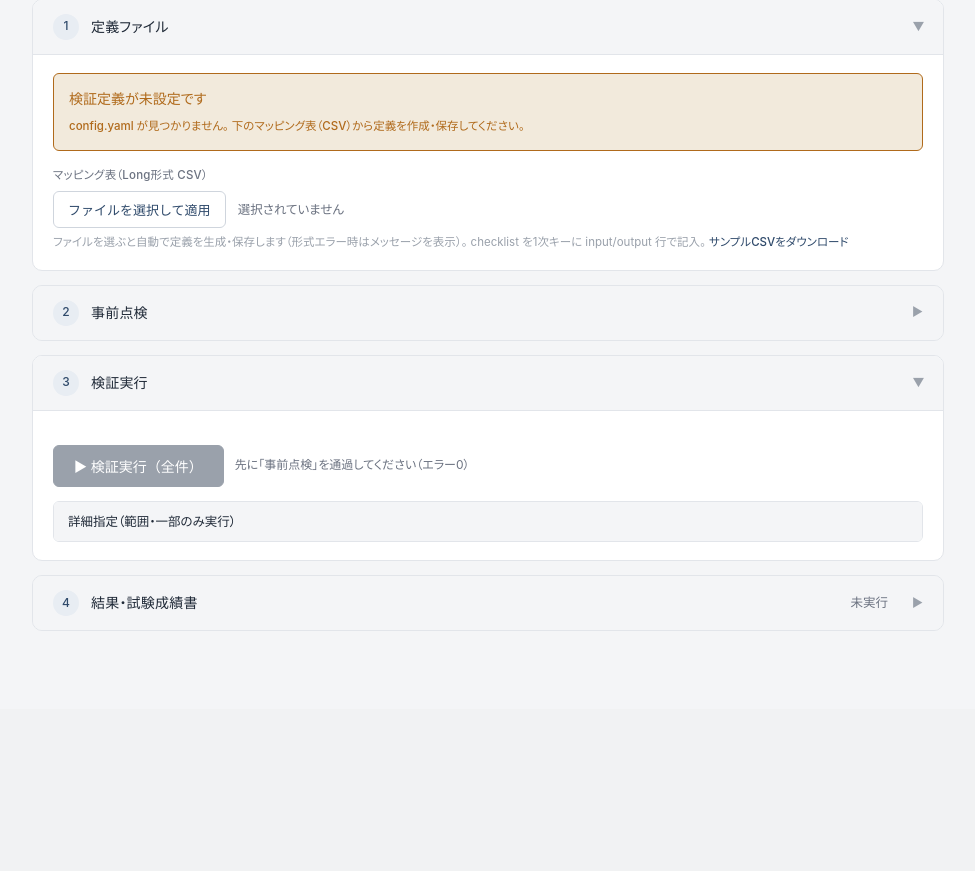
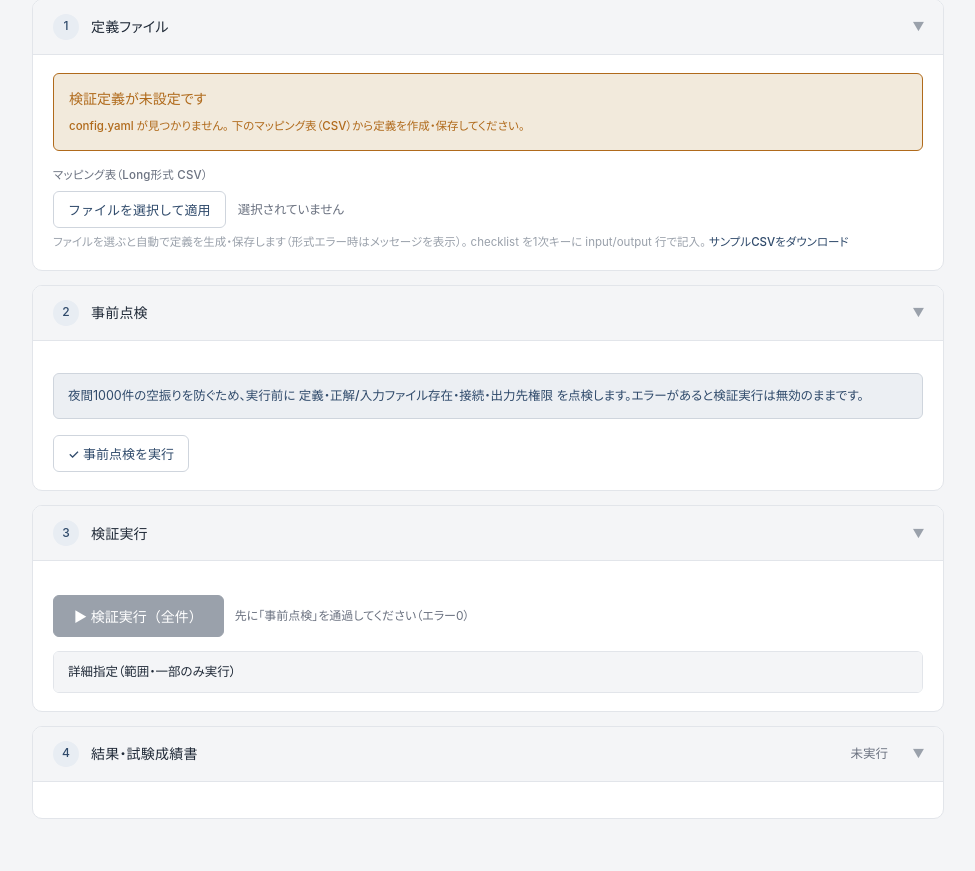
Before and after one commit to kyh0815/DataComparator, a Flask app: page / in a window 1280 px wide. Shown: the part 463-1334 px from the top of the page, without its empty margins (152-1127 px from the left). Before the commit the page ends 1094 px from the top, so only its background shows below. Run offline with Flask 3, Linux system fonts and the light colour scheme.

Commit message:
fix(gui): 단계 자동 접힘/펼침·자동 스크롤 제거 — 접기/펴기는 사용자 헤더 클릭으로만
파일 업로드·事前点検 통과·検証実行·초기 로드 시 단계를 자동으로 접거나 펴지 않는다.
이전엔 성공 텍스트를 그린 직후 step을 collapse(숨김)+다음 step으로 scroll해 "텍스트 깜빡+화면 흔들림"이
발생했다(원인). 이제 markStepDone으로 요약 텍스트만 갱신하고 접힘은 헤더 클릭 전용. ④結果도 기본 펼침.
백엔드·엔드포인트 무수정. 255 passed.

Co-Authored-By: Claude Opus 4.8 <noreply@anthropic.com>

```diff
--- a/src/gui/templates/index.html
+++ b/src/gui/templates/index.html
@@ -380,7 +380,7 @@
   </section>
 
   <!-- ===== ④ 結果・試験成績書 ===== -->
-  <section class="step collapsed" id="step-result">
+  <section class="step" id="step-result">
     <div class="step-head" data-step="result"><span class="num">4</span><h2>結果・試験成績書</h2><span class="sum">未実行</span><span class="chev">▶</span></div>
     <div class="step-body">
       <div id="banner" class="banner err"></div>
@@ -439,11 +439,11 @@ let preflightOK = false;            // ②点検通過(エラー0)で③解禁
 const DEF = {{ definition | tojson }};
 
 /* ───────── 段(アコーディオン)制御 ───────── */
-function expandStep(id){ $(id).classList.remove("collapsed"); }
 function setStepSummary(id, html){ const e=$(id).querySelector(".sum"); if(e) e.innerHTML=html; }
-function setStepDone(id, done){ const n=$(id).querySelector(".num"); if(n) n.classList.toggle("done", done); }  /* 번호 유지(상태는 접힘+텍스트) */
-function collapseDone(id, summaryHtml){ setStepSummary(id, summaryHtml); setStepDone(id, true); $(id).classList.add("collapsed"); }
-// 段ヘッダクリックで開閉(完了後の見直し用)。
+function setStepDone(id, done){ const n=$(id).querySelector(".num"); if(n) n.classList.toggle("done", done); }
+// 상태 요약만 갱신(접힘/펼침은 자동으로 건드리지 않음 — 사용자가 헤더 클릭으로만 토글).
+function markStepDone(id, summaryHtml){ setStepSummary(id, summaryHtml); setStepDone(id, true); }
+// 段ヘッダクリックで開閉(접고/펴는 건 사용자 조작 전용)。
 document.querySelectorAll(".step-head").forEach(h=>{
   const num=h.querySelector(".num"); if(num) num.dataset.num=num.textContent;
   h.addEventListener("click", ()=> h.parentElement.classList.toggle("collapsed"));
@@ -555,8 +555,7 @@ async function applyDefinition(){
     const chips=(gen.shells||[]).map(s=>`<span class="schip"><span class="sid">${escapeHtml(s.test_id)}</span><span class="io">入力×${s.input_count}・出力×${s.output_count}</span></span>`).join("");
     res.innerHTML=`<div class="okline">✓ <span>${gen.count} シェルの定義を保存しました</span></div><div class="slist">${chips}</div>`;
     await refreshDefPreview();
-    collapseDone("step-def", `✓ 定義を保存しました（${gen.count} シェル）`);
-    expandStep("step-pre"); scrollToEl("step-pre","start");
+    markStepDone("step-def", `✓ 定義を保存しました（${gen.count} シェル）`);
   }catch(e){ res.innerHTML=`<div class="errbox">通信エラー: ${escapeHtml(e)}</div>`; }
   finally{ btn.disabled=false; btn.textContent=old; }
 }
@@ -587,8 +586,7 @@ $("preflight").addEventListener("click", async () => {
     setRunGate();
     const nw=(d.warnings||[]).length;
     if (preflightOK){
-      collapseDone("step-pre", nw ? `<span class="wn">▲ 通過（警告 ${nw}件）</span>` : `<span class="ok">✓ 通過</span>`);
-      expandStep("step-run"); scrollToEl("step-run","start");
+      markStepDone("step-pre", nw ? `<span class="wn">▲ 通過（警告 ${nw}件）</span>` : `<span class="ok">✓ 通過</span>`);
     } else {
       setStepSummary("step-pre", `<span class="ng">✖ エラー ${(d.errors||[]).length}件</span>`);
     }
@@ -813,10 +811,9 @@ function startRun(){
   if (running || !preflightOK) return;
   reset(); setRunning(true);
   verboseFlag=$("verbose").checked; lastConfig=$("config").value; saveLocal();
-  collapseDone("step-run", "▶ 実行しました（再実行は展開）");
-  expandStep("step-result"); setStepSummary("step-result", "実行中…"); setStepDone("step-result", false);
+  markStepDone("step-run", "▶ 実行しました"); setStepDone("step-run", false);  // 요약만, 접지 않음
+  setStepSummary("step-result", "実行中…"); setStepDone("step-result", false);
   $("results-wrap").classList.add("show"); $("live").classList.add("show");
-  scrollToEl("step-result", "start");
   const params=new URLSearchParams();
   params.set("config",$("config").value);
   if ($("shells").value.trim()) params.set("shells",$("shells").value.trim());
@@ -851,11 +848,9 @@ for (const c of document.querySelectorAll('.scard')) c.addEventListener("click",
   setFilter(f==="*" ? null : f);
 });
 setRunGate();
-// 進行型たたみ込みの初期状態: 定義が既にあれば①をたたみ②を開く。なければ①を開く。
+// 단계 접힘/펼침은 자동으로 건드리지 않음(사용자가 헤더 클릭으로만). 정의가 이미 있으면 요약만 표시.
 if (DEF && DEF.ok){
-  collapseDone("step-def", "✓ 定義読込済（変更するには開く）");
-} else {
-  expandStep("step-def"); $("step-pre").classList.add("collapsed");
+  markStepDone("step-def", "✓ 定義読込済");
 }
 </script>
 </body>
```
